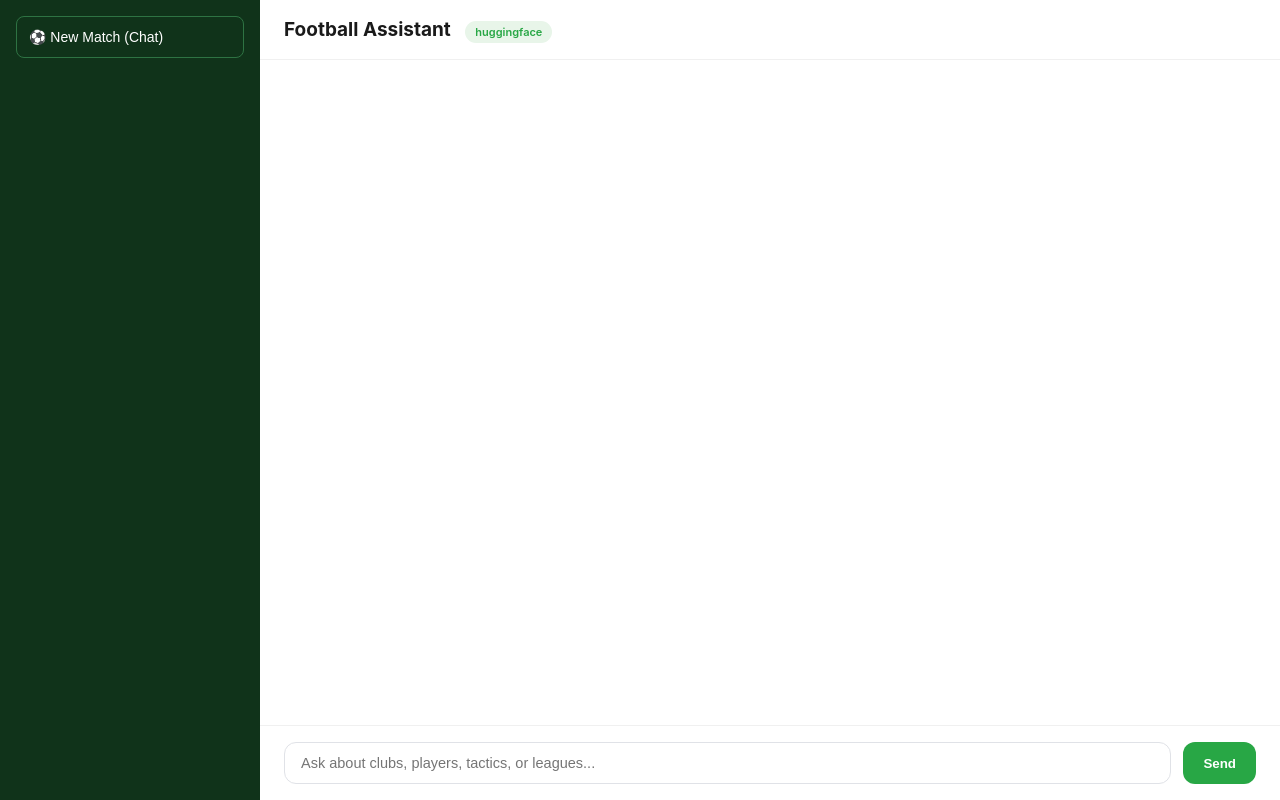
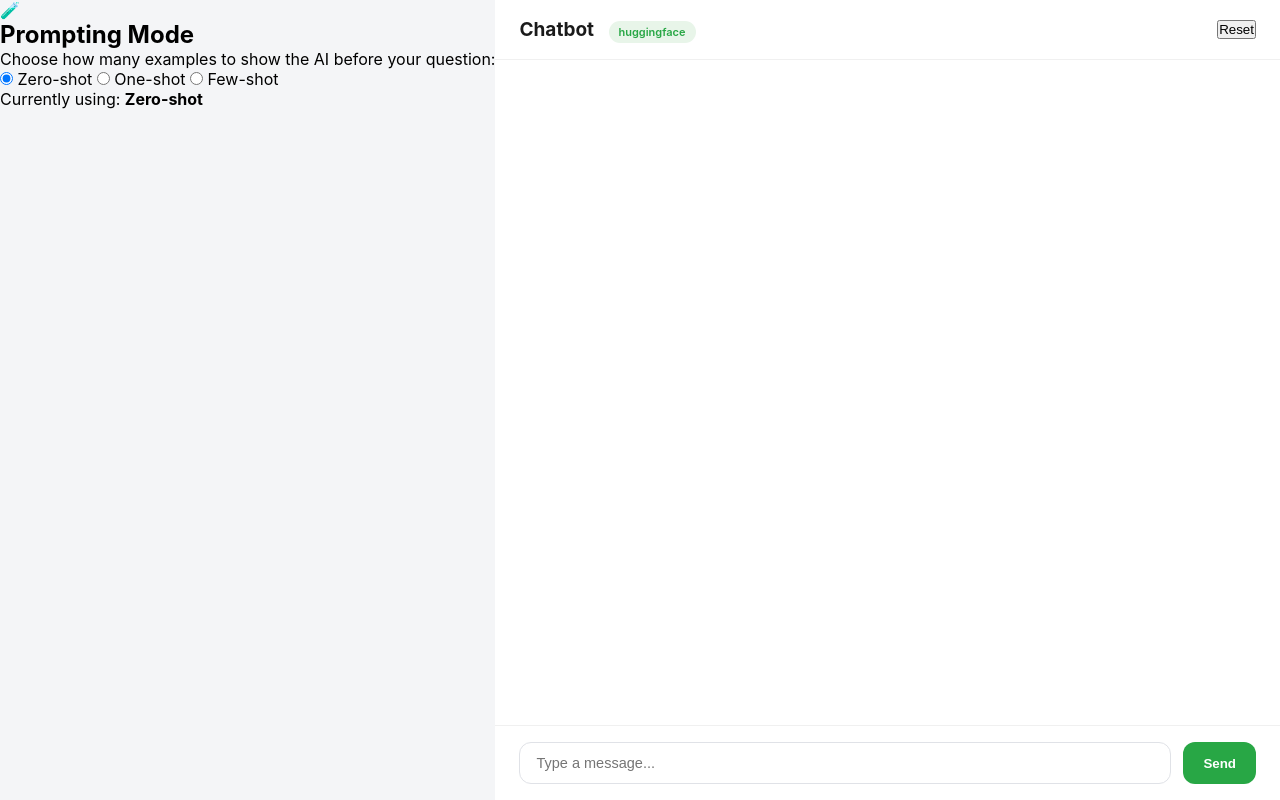
Before and after one commit to Fahad1812/HEALTH-ASSISTANCE-CHATBOT, a Flask app: page / in a window 1280 px wide. Run offline with Flask 3, Linux system fonts and the light colour scheme.

Commit message:
Update index.html

```diff
--- a/templates/index.html
+++ b/templates/index.html
@@ -3,41 +3,62 @@
 <head>
   <meta charset="UTF-8">
   <meta name="viewport" content="width=device-width, initial-scale=1.0">
-    <title>Football AI Assistant</title>
+  <title>Chatbot</title>
   <link rel="stylesheet" href="{{ url_for('static', filename='style.css') }}">
 </head>
 <body>
   <div class="app-container">
-
-        <div class="sidebar">
-            <button id="new-chat-btn" class="new-chat-btn">⚽ New Match (Chat)</button>
-            <div id="chat-list" class="chat-list">
-                </div>
+    <!-- Prompting Mode Panel -->
+    <aside class="prompting-sidebar">
+      <div class="sidebar-header">
+        <span class="flask-icon">🧪</span>
+        <h2>Prompting Mode</h2>
       </div>
 
-        <div class="chat-wrap">
+      <p class="prompting-desc">Choose how many examples to show the AI before your question:</p>
 
-            <div class="chat-header">
-                <h1>Football Assistant
-                    <span class="provider-badge">{{ provider }}</span>
-                </h1>
+      <div class="radio-group">
+        <label class="radio-option">
+          <input type="radio" name="prompting-tech" value="zero-shot" checked>
+          <span class="radio-dot"></span>
+          <span class="radio-label">Zero-shot</span>
+        </label>
+
+        <label class="radio-option">
+          <input type="radio" name="prompting-tech" value="one-shot">
+          <span class="radio-dot"></span>
+          <span class="radio-label">One-shot</span>
+        </label>
+
+        <label class="radio-option">
+          <input type="radio" name="prompting-tech" value="few-shot">
+          <span class="radio-dot"></span>
+          <span class="radio-label">Few-shot</span>
+        </label>
       </div>
 
-            <div id="messages" class="messages">
+      <div class="sidebar-footer">
+        <p>Currently using: <strong id="current-mode-display">Zero-shot</strong></p>
       </div>
+    </aside>
+
+    <!-- Main Chat Window -->
+    <main class="chat-wrap">
+      <header class="chat-header">
+        <div>
+          <h1>Chatbot</h1>
+          <span class="provider-badge">{{ provider }}</span>
+        </div>
+        <button id="reset-btn" title="Clear conversation">Reset</button>
+      </header>
+
+      <div id="messages" class="messages"></div>
 
       <form id="chat-form" class="chat-form">
-                <input
-                    type="text"
-                    id="user-input"
-                    placeholder="Ask about clubs, players, tactics, or leagues..."
-                    autocomplete="off"
-                    required
-                />
-                <button type="submit" id="send-btn">Send</button>
+        <input id="user-input" type="text" placeholder="Type a message..." autocomplete="off" required>
+        <button type="submit">Send</button>
       </form>
-
-        </div>
+    </main>
   </div>
 
   <script src="{{ url_for('static', filename='script.js') }}"></script>
```
Lines whose indentation alone changed are shown as unchanged.
